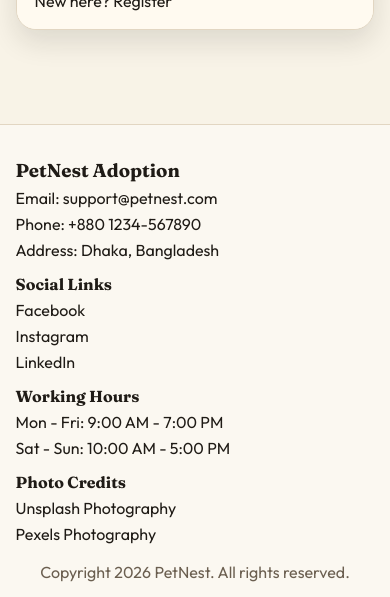
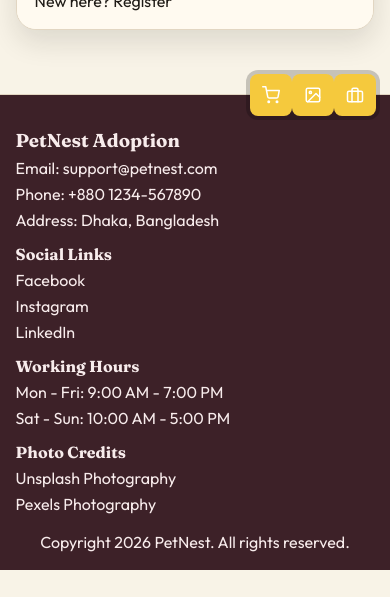
Before and after one commit to hassan25bd/Assignment-Category-CAT_10, a React (Vite) app in the folder client/: page /login in a window 390 px wide. Shown: the part 706-1303 px from the top of the page. After the commit the page ends 1276 px from the top, so only its background shows below. Built offline with nearby package versions, Linux system fonts and the light colour scheme; no server answers.

Commit message:
style(ui): add wave transitions, quick action rail, and dark premium footer

```diff
--- /dev/null
+++ b/client/src/components/QuickActionRail.jsx
@@ -0,0 +1,20 @@
+import { Link } from "react-router-dom";
+import { FiShoppingCart, FiImage, FiBriefcase } from "react-icons/fi";
+
+const QuickActionRail = () => {
+  return (
+    <aside className="quick-rail" aria-label="Quick actions">
+      <Link to="/pets" title="Browse Pets">
+        <FiShoppingCart />
+      </Link>
+      <Link to="/" title="View Gallery">
+        <FiImage />
+      </Link>
+      <Link to="/dashboard" title="Dashboard">
+        <FiBriefcase />
+      </Link>
+    </aside>
+  );
+};
+
+export default QuickActionRail;
--- a/client/src/index.css
+++ b/client/src/index.css
@@ -66,6 +66,41 @@ p {
 
 .section {
   padding: 64px 0;
+}
+
+.quick-rail {
+  position: fixed;
+  right: 0;
+  top: 42%;
+  transform: translateY(-50%);
+  z-index: 90;
+  display: grid;
+}
+
+.quick-rail a {
+  width: 54px;
+  height: 54px;
+  display: grid;
+  place-items: center;
+  color: #fff;
+  background: #f5c93d;
+  border-left: 1px solid rgba(255, 255, 255, 0.5);
+  border-bottom: 1px solid rgba(255, 255, 255, 0.5);
+  font-size: 22px;
+}
+
+.quick-rail a:hover {
+  background: #e0b22f;
+}
+
+.wave-divider {
+  height: 34px;
+  background-size: 120px 34px;
+  background-repeat: repeat-x;
+}
+
+.wave-light {
+  background-image: radial-gradient(circle at 20px -8px, transparent 24px, #f8f3e7 25px);
 }
 
 .top-strip {
@@ -930,12 +965,20 @@ td {
 .footer {
   border-top: 1px solid var(--line);
   padding: 34px 0 18px;
-  margin-top: 30px;
-  background: rgba(255, 255, 255, 0.4);
+  margin-top: 0;
+  background: #3d2128;
+  color: #f8ecec;
 }
 
 :root[data-theme="dark"] .footer {
-  background: rgba(0, 0, 0, 0.16);
+  background: #2a161b;
+}
+
+.footer a,
+.footer p,
+.footer h3,
+.footer h4 {
+  color: #f8ecec;
 }
 
 .footer-grid {
@@ -952,7 +995,7 @@ td {
 .copyright {
   margin-top: 18px;
   text-align: center;
-  color: var(--muted);
+  color: rgba(255, 235, 235, 0.88);
 }
 
 .spinner-wrap {
@@ -1022,6 +1065,25 @@ td {
 }
 
 @media (max-width: 700px) {
+  .quick-rail {
+    top: auto;
+    bottom: 18px;
+    right: 10px;
+    transform: none;
+    grid-auto-flow: column;
+    background: rgba(0, 0, 0, 0.2);
+    padding: 4px;
+    border-radius: 12px;
+  }
+
+  .quick-rail a {
+    width: 42px;
+    height: 42px;
+    font-size: 18px;
+    border: none;
+    border-radius: 8px;
+  }
+
   .nav-inner {
     display: grid;
     grid-template-columns: 1fr auto;
--- a/client/src/layouts/MainLayout.jsx
+++ b/client/src/layouts/MainLayout.jsx
@@ -1,11 +1,13 @@
 import { Outlet } from "react-router-dom";
 import Navbar from "../components/Navbar";
 import Footer from "../components/Footer";
+import QuickActionRail from "../components/QuickActionRail";
 
 const MainLayout = () => {
   return (
     <div className="app-shell">
       <Navbar />
+      <QuickActionRail />
       <main className="main-content">
         <Outlet />
       </main>
--- a/client/src/pages/Home.jsx
+++ b/client/src/pages/Home.jsx
@@ -223,6 +223,8 @@ const Home = () => {
         </div>
       </section>
 
+      <div className="wave-divider wave-light" />
+
       <section className="section container service-row">
         {serviceCards.map((item) => (
           <article key={item.title} className="service-card">
@@ -357,6 +359,8 @@ const Home = () => {
         </div>
       </section>
 
+      <div className="wave-divider wave-light" />
+
       <section className="section container blog-section">
         <div className="blog-head-grid">
           <div>
```
